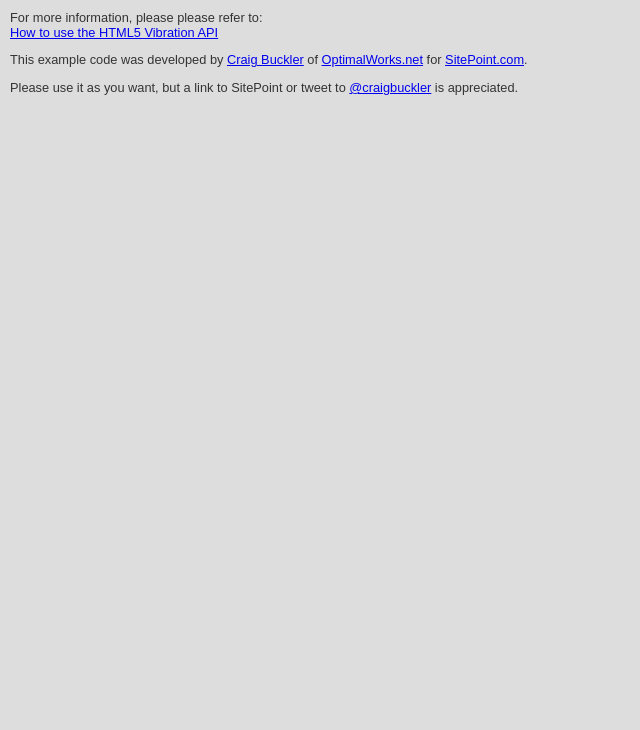
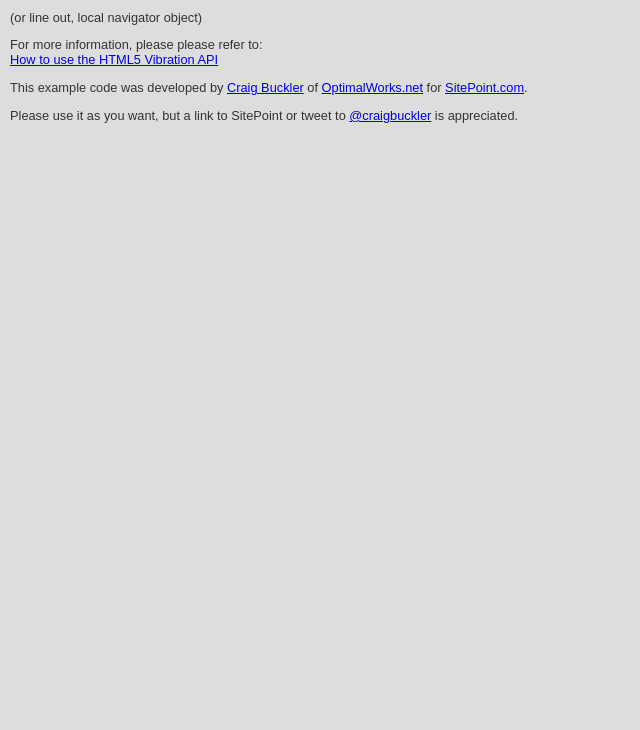
Before and after one commit to rtillery/html5vib, a plain HTML site: page buckler/index.html in a window 1280 px wide. Shown: the part 70-800 px from the top of the page, without its empty margins (0-640 px from the left). Drawn offline with Linux system fonts and the light colour scheme.

Commit message:
Added text to track changes while debugging.

```diff
--- a/buckler/index.html
+++ b/buckler/index.html
@@ -73,6 +73,7 @@ button
 <h1>HTML5 Vibration API</h1>
 
 <p id="nosupport">Sorry &ndash; your browser does not support the HTML5 Vibration API.</p>
+<p>(or line out, local navigator object)</p>
 
 <form id="params" method="get">
 
```
